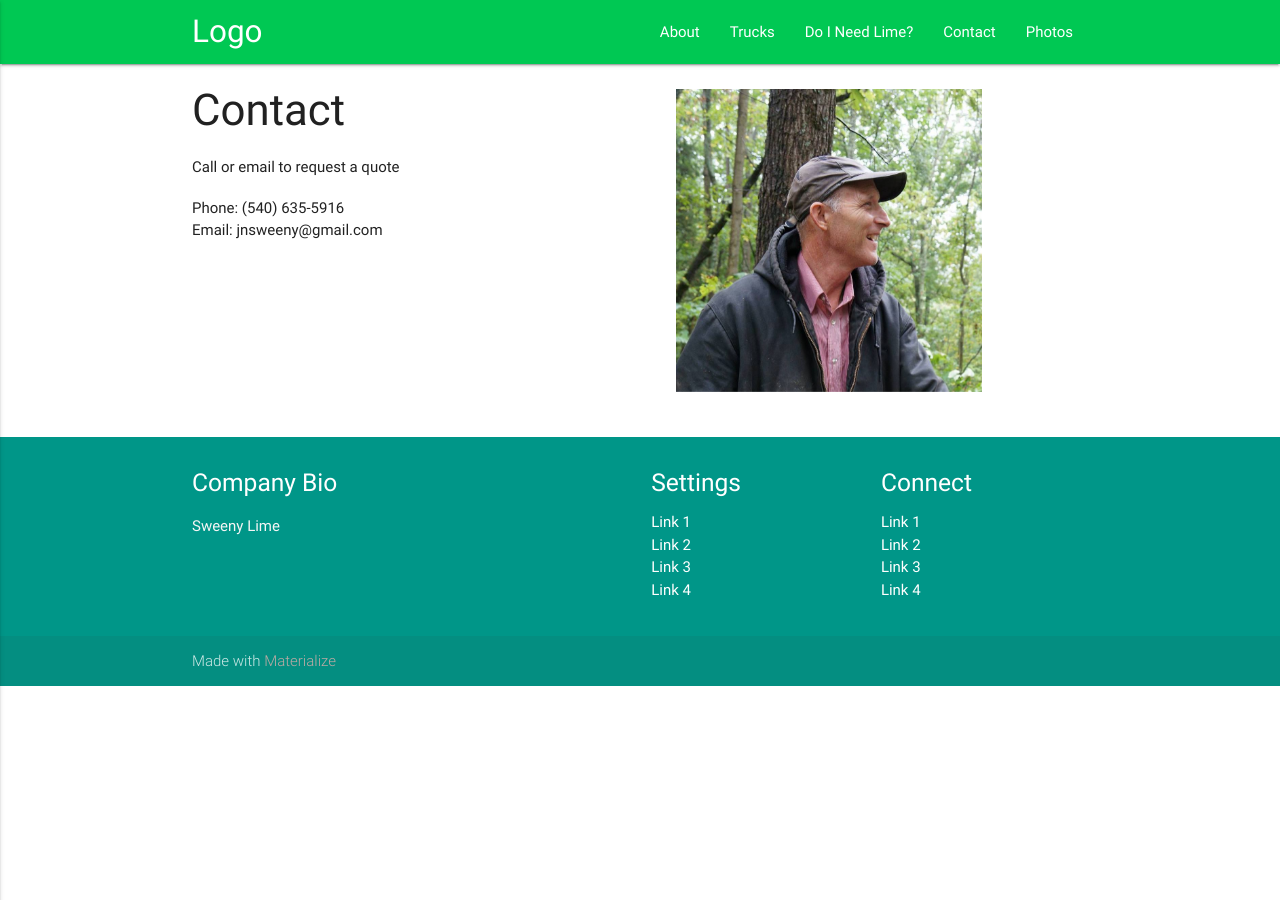
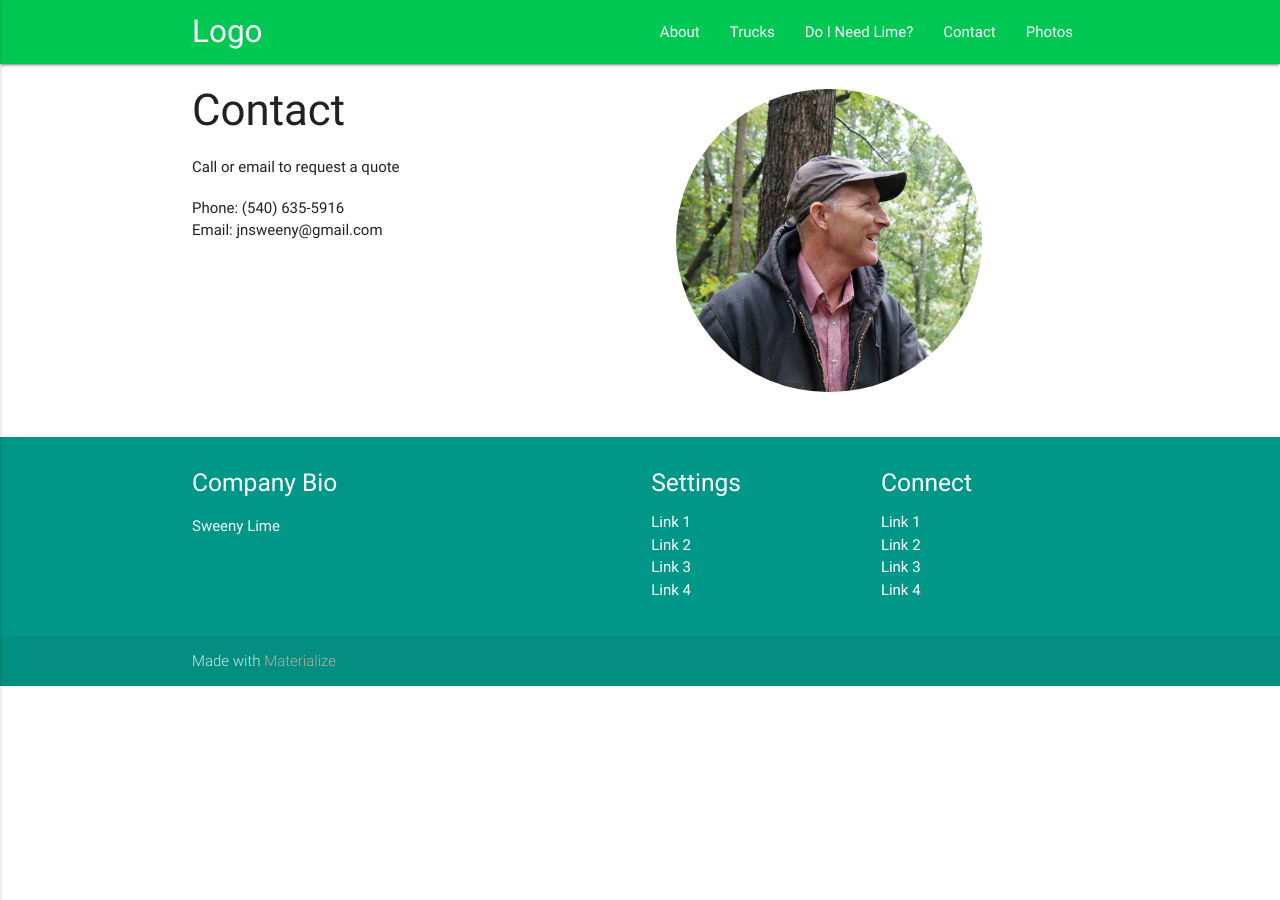
Before and after one commit to glassjoseph/sweeny_lime, a Jekyll site: the page built from contact.html, in a window 1280 px wide. Built offline with Jekyll 4.4.1, drawn with Linux system fonts in a browser that asks for light colours; nearby versions of some CDN libraries.

Commit message:
Style images, map

```diff
--- a/css/style.css
+++ b/css/style.css
@@ -26,8 +26,6 @@ nav {
   /*background: -moz-linear-gradient(rgb(97, 236, 22), rgb(1, 157, 53));*/
   /*background: linear-gradient(rgb(97, 236, 22), rgb(1, 157, 53));*/
 
-
-
 }
 
 p {
@@ -55,6 +53,7 @@ p {
   }
   #index-banner .section {
     top: 10%;
+    t
   }
 }
 
@@ -65,7 +64,7 @@ p {
 }
 
 .icon-block {
-  padding: 0 15px;
+  margin-left: 20px;
 }
 .icon-block .material-icons {
   font-size: inherit;
@@ -79,4 +78,28 @@ footer.page-footer {
 .profile {
   margin:25px;
   width: 70%;
+  border-radius: 200px;
 }
+
+.truck {
+  margin: 25px;
+  border-radius: 10px;}
+}
+
+ul {
+  list-style-type: disc;
+}
+
+
+ul.light > li {
+  list-style-type: disc;
+}
+
+.map {
+  height: 300px;
+   width: 100%;
+
+   margin: 0px 250px 0px 0px;
+   border-radius: 10px;
+
+}
```
